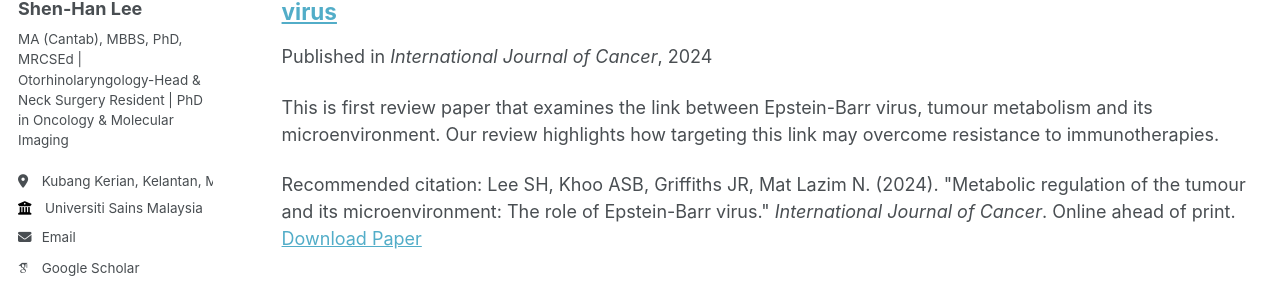
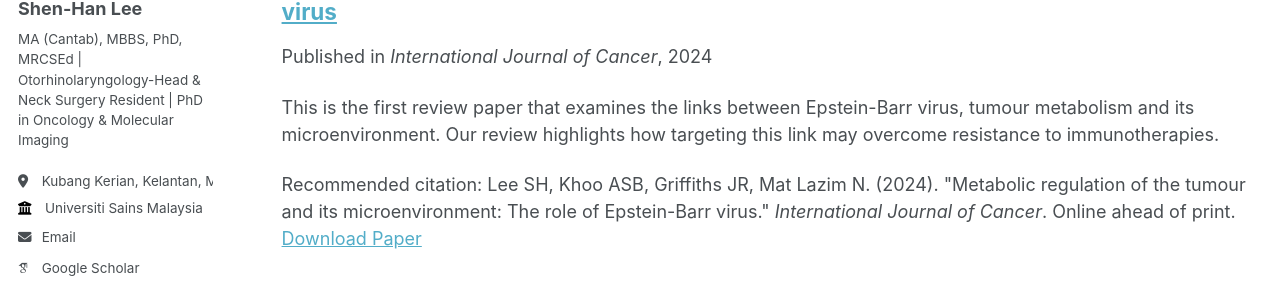
Before and after one commit to shenhanlee/shenhanlee.github.io, a Jekyll site: the page built from _pages/publications.html, in a window 1280 px wide and 900 px high. Shown: the part 340-630 px from the top of the window. Built offline with Jekyll 4.4.1, drawn with Linux system fonts in a browser that asks for light colours; some web fonts are replaced.

Commit message:
Merge remote-tracking branch 'origin/master'

```diff
--- a/_publications/2024-09-18-metabolic-regulation-tumour-microenvironment-epstein-barr-virus.md
+++ b/_publications/2024-09-18-metabolic-regulation-tumour-microenvironment-epstein-barr-virus.md
@@ -3,7 +3,7 @@ title: "Metabolic regulation of the tumour and its microenvironment: The role of
 collection: publications
 category: manuscripts
 permalink: /publication/2024-09-18-metabolic-regulation-tumour-microenvironment-epstein-barr-virus
-excerpt: 'This is first review paper that examines the link between Epstein-Barr virus, tumour metabolism and its microenvironment. Our review highlights how targeting this link may overcome resistance to immunotherapies.'
+excerpt: 'This is the first review paper that examines the links between Epstein-Barr virus, tumour metabolism and its microenvironment. Our review highlights how targeting this link may overcome resistance to immunotherapies.'
 date: 2024-09-19
 venue: 'International Journal of Cancer'
 paperurl: 'https://onlinelibrary.wiley.com/share/author/AMPVFEZEHYKIHVD8JS4C?target=10.1002/ijc.35192'
```
